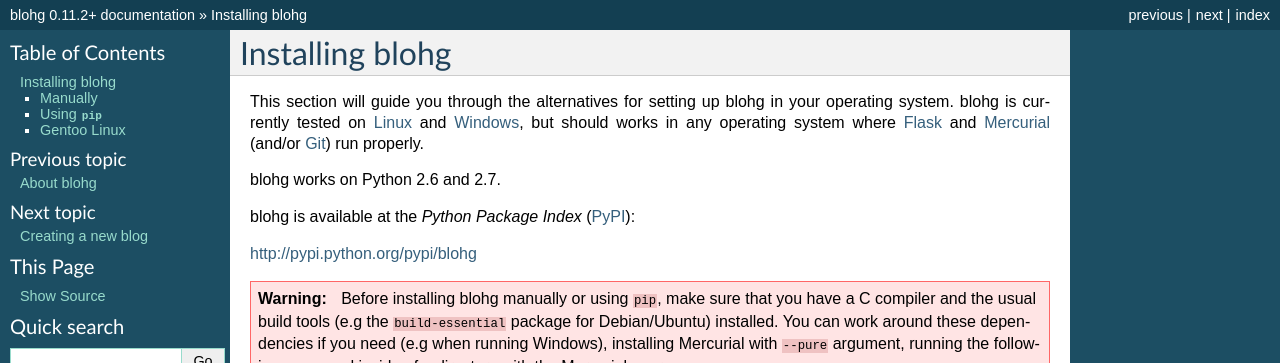
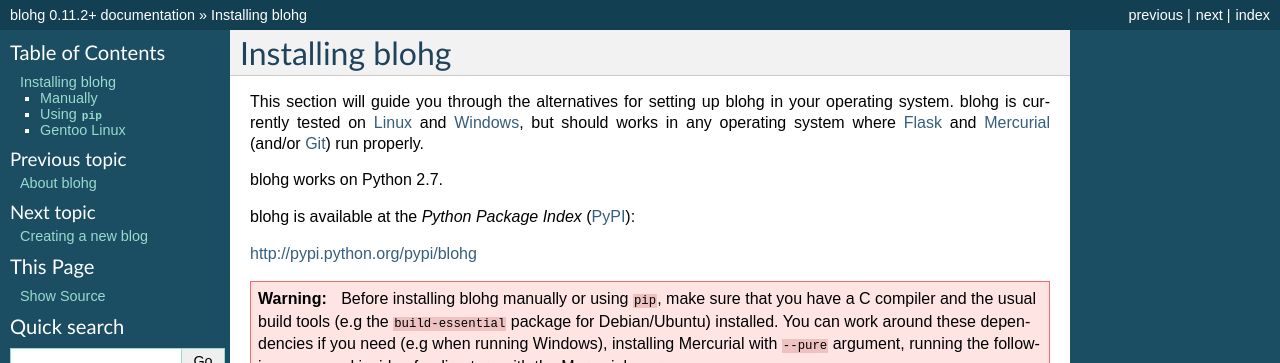
Before and after one commit to rafaelmartins/blohg, a Sphinx documentation site: the page built from docs/install.rst, in a window 1280 px wide. Shown: the top 363 px of the page. Built offline with Sphinx 7.4.7, drawn with Linux system fonts in a browser that asks for light colours.

Commit message:
minor doc fixes

```diff
--- a/docs/install.rst
+++ b/docs/install.rst
@@ -8,7 +8,7 @@ your operating system. blohg is currently tested on Linux_ and Windows_,
 but should works in any operating system where Flask_ and Mercurial_ (and/or
 Git_) run properly.
 
-blohg works on Python 2.6 and 2.7.
+blohg works on Python 2.7.
 
 blohg is available at the *Python Package Index* (PyPI_):
 
```
Also changed, not shown: 1 other file.
